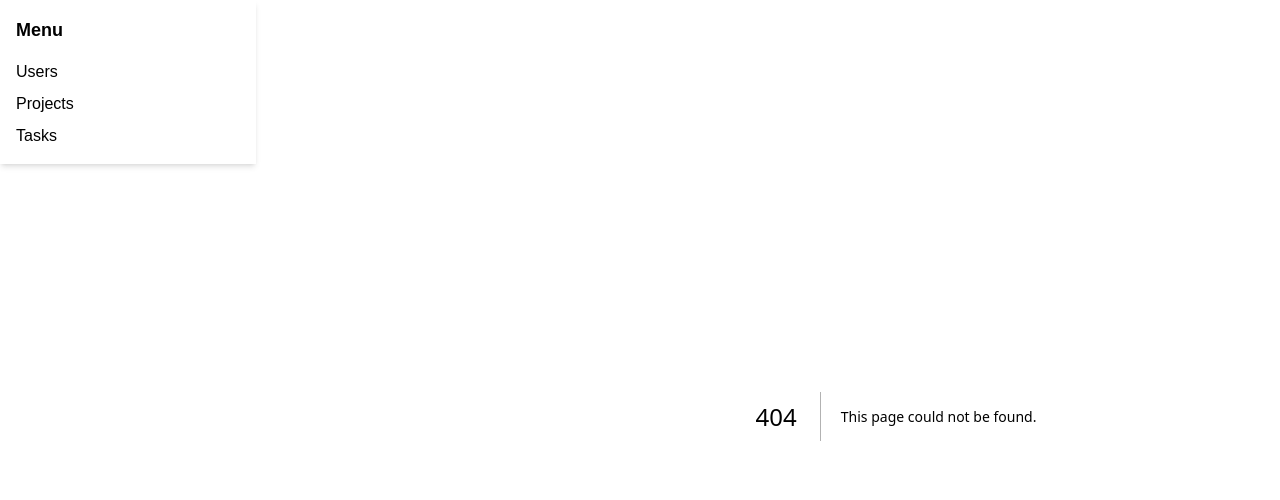
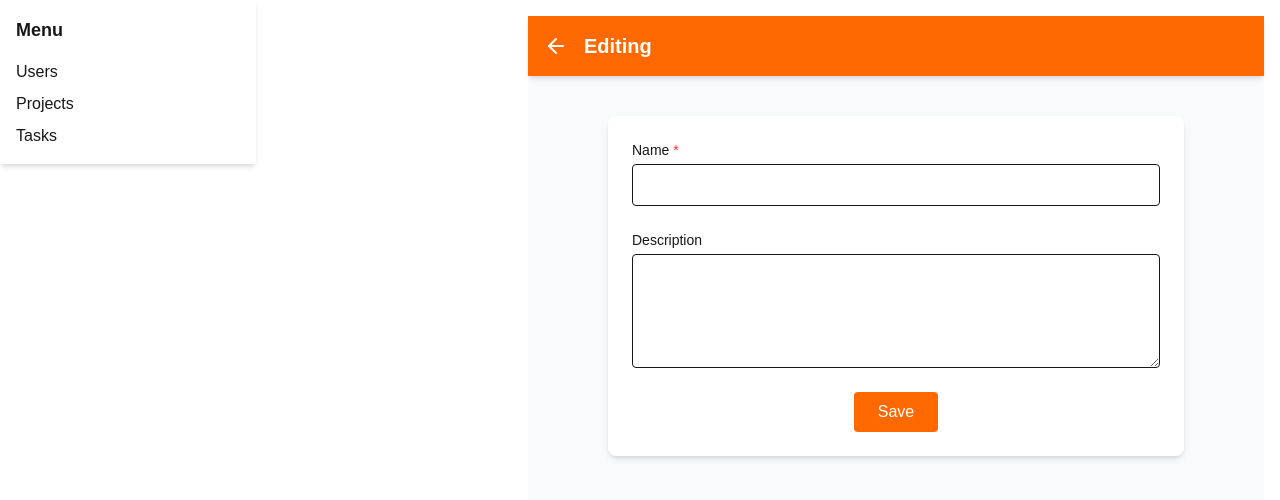
Before and after one commit to Flerma98/teravision-react-course, a Next.js app: page /projects/form/1 in a window 1280 px wide. Before the commit this address had no page. Shown: the top 500 px of the page. Built offline with nearby package versions, Linux system fonts and the light colour scheme.

Commit message:
Adding Update and Delete for Projects

```diff
--- /dev/null
+++ b/src/app/context/projectContext.tsx
@@ -0,0 +1,31 @@
+'use client';
+import React, { createContext, useContext, useState } from 'react';
+
+type Project = {
+  id: number;
+  title: string;
+  description: string;
+};
+
+type ProjectContextType = {
+  editingProject: Project | null;
+  setEditingProject: (project: Project | null) => void;
+};
+
+const ProjectContext = createContext<ProjectContextType | undefined>(undefined);
+
+export const ProjectProvider: React.FC<{children: React.ReactNode}> = ({ children }) => {
+  const [editingProject, setEditingProject] = useState<Project | null>(null);
+
+  return (
+    <ProjectContext.Provider value={{ editingProject, setEditingProject }}>
+      {children}
+    </ProjectContext.Provider>
+  );
+};
+
+export const useProject = () => {
+  const context = useContext(ProjectContext);
+  if (!context) throw new Error('useProject must be used within ProjectProvider');
+  return context;
+};
--- a/src/app/layout.tsx
+++ b/src/app/layout.tsx
@@ -2,6 +2,7 @@ import type { Metadata } from "next";
 import './globals.css';
 import { ReactNode } from 'react';
 import ClientDrawer from "@/components/client-drawer/component";
+import { ProjectProvider } from './context/projectContext';
 
 export const metadata: Metadata = {
     title: "Create Next App",
@@ -12,9 +13,11 @@ export default function RootLayout({ children }: { children: ReactNode }) {
     return (
         <html lang="en">
             <body className="bg-gray-100 text-gray-900">
+                <ProjectProvider>
                     <ClientDrawer>
                         {children}
                     </ClientDrawer>
+                </ProjectProvider>
             </body>
         </html>
     );
--- /dev/null
+++ b/src/app/projects/form/[id]/page.tsx
@@ -0,0 +1,87 @@
+"use client"
+import { createProject } from '../action'
+import { useRouter } from 'next/navigation';
+import { ArrowLeftIcon } from "lucide-react";
+import { useState, useEffect } from 'react';
+import { useProject } from '../../../context/projectContext';
+
+export default function ProjectForm() {
+    const router = useRouter()
+    const { editingProject } = useProject();
+
+    const [title, setTitle] = useState('');
+    const [description, setDescription] = useState('');
+
+    useEffect(() => {
+        console.log(editingProject)
+        if (editingProject) {
+            setTitle(editingProject.title);
+            setDescription(editingProject.description);
+        } else {
+            setTitle('');
+            setDescription('');
+        }
+    }, [editingProject]);
+
+    return (
+        <div className="min-h-screen flex flex-col bg-gray-50">
+            {/* AppBar */}
+            <header className="bg-orange-500 text-white p-4 shadow-md flex items-center gap-4">
+                <button
+                    onClick={() => router.back()}
+                    className="hover:text-orange-200 transition"
+                    aria-label="Go back"
+                >
+                    <ArrowLeftIcon className="w-6 h-6" />
+                </button>
+                <h1 className="text-xl font-bold">Editing {editingProject?.id}</h1>
+            </header>
+
+            {/* Content */}
+            <main className="flex-grow flex justify-center items-start pt-10 px-4">
+                <form
+                    action={createProject}
+                    className="w-full max-w-xl bg-white p-6 rounded-lg shadow-md space-y-6"
+                >
+                    <div>
+                        <label className="block text-sm font-medium" htmlFor="name">
+                            Name <span className="text-red-500">*</span>
+                        </label>
+                        <input
+                            type="text"
+                            id="name"
+                            name="name"
+                            required
+                            className="mt-1 block w-full border px-3 py-2 rounded focus:outline-none focus:ring-2 focus:ring-orange-400"
+                            value={title}
+                            onChange={e => setTitle(e.target.value)}
+                        />
+                    </div>
+
+                    <div>
+                        <label className="block text-sm font-medium" htmlFor="description">
+                            Description
+                        </label>
+                        <textarea
+                            id="description"
+                            name="description"
+                            rows={4}
+                            className="mt-1 block w-full border px-3 py-2 rounded focus:outline-none focus:ring-2 focus:ring-orange-400"
+                            value={description}
+                            onChange={e => setDescription(e.target.value)}
+                        ></textarea>
+                    </div>
+
+                    <div className="flex justify-center">
+                        <button
+                            type="submit"
+                            className="bg-orange-500 text-white px-6 py-2 rounded hover:bg-orange-700 transition"
+                        >
+                            Save
+                        </button>
+                    </div>
+                </form>
+            </main>
+        </div>
+    )
+}
--- a/src/app/projects/page.tsx
+++ b/src/app/projects/page.tsx
@@ -1,13 +1,41 @@
+'use client';
+import { useState } from "react";
 import Link from "next/link";
 import { MagnifyingGlassIcon } from '@heroicons/react/24/solid'
+import { useRouter } from 'next/navigation';
+import { useProject } from '../context/projectContext';
 
 export default function ProjectsPage() {
-    const projects = Array(2).fill(null).map((_, idx) => ({
+    const router = useRouter();
+    const { setEditingProject } = useProject();
+
+    type Project = {
+        id: number;
+        title: string;
+        description: string;
+    };
+
+    const [projects, setProjects] = useState(Array(2).fill(null).map((_, idx) => ({
         id: idx,
-        title: 'Title',
+        title: `Title ${idx}`,
         description:
             'Lorem Ipsum is simply dummy text of the printing and typesetting industry. Lorem Ipsum has been the industry\'s standard dummy text ever since the 1500s...'
-    }));
+    })));
+
+    const deleteProject = (id: number) => {
+        setProjects(prev => prev.filter(project => project.id !== id));
+        // Deletes in database here
+    };
+
+    const editProject = (project: Project) => {
+        setEditingProject(project);
+        router.push(`projects/form/${project.id}`);
+    };
+
+    const addProject = () => {
+        setEditingProject(null);
+        router.push('projects/form');
+    }
 
     return (
         <div>
@@ -28,19 +56,60 @@ export default function ProjectsPage() {
             {/* Project list */}
             <div className="space-y-4">
                 {projects.map((project) => (
-                    <div key={project.id} className="bg-gray-200 rounded-2xl p-4">
-                        <h2 className="font-bold text-lg">{project.title}</h2>
-                        <p className="text-sm text-gray-700 mt-2">{project.description}</p>
+                    <div key={project.id} className="bg-gray-200 rounded-2xl p-4 flex items-center">
+                        <div>
+                            <h2 className="font-bold text-lg">{project.title}</h2>
+                            <p className="text-sm text-gray-700 mt-2">{project.description}</p>
+                        </div>
+
+                        <div className="w-16 h-16 rounded flex items-center justify-center">
+                            <button onClick={() => editProject(project)}>
+                                <svg
+                                    xmlns="http://www.w3.org/2000/svg"
+                                    className="w-8 h-8 text-blue-500 hover:text-blue-700"
+                                    fill="none"
+                                    viewBox="0 0 24 24"
+                                    stroke="currentColor"
+                                    strokeWidth="2"
+                                >
+                                    <path
+                                        strokeLinecap="round"
+                                        strokeLinejoin="round"
+                                        d="m16.862 4.487 1.687-1.688a1.875 1.875 0 1 1 2.652 2.652L10.582 16.07a4.5 4.5 0 0 1-1.897 1.13L6 18l.8-2.685a4.5 4.5 0 0 1 1.13-1.897l8.932-8.931Zm0 0L19.5 7.125M18 14v4.75A2.25 2.25 0 0 1 15.75 21H5.25A2.25 2.25 0 0 1 3 18.75V8.25A2.25 2.25 0 0 1 5.25 6H10"
+                                    />
+                                </svg>
+                            </button>
+                        </div>
+
+                        <div className="w-16 h-16 rounded flex items-center justify-center">
+                            <button onClick={() => deleteProject(project.id)}>
+                                <svg
+                                    xmlns="http://www.w3.org/2000/svg"
+                                    className="w-8 h-8 text-red-500 hover:text-red-700"
+                                    viewBox="0 0 24 24"
+                                    fill="none"
+                                    stroke="currentColor"
+                                    strokeWidth="2"
+                                >
+                                    <path
+                                        strokeLinecap="round"
+                                        strokeLinejoin="round"
+                                        d="m14.74 9-.346 9m-4.788 0L9.26 9m9.968-3.21c.342.052.682.107 1.022.166m-1.022-.165L18.16 19.673a2.25 2.25 0 0 1-2.244 2.077H8.084a2.25 2.25 0 0 1-2.244-2.077L4.772 5.79m14.456 0a48.108 48.108 0 0 0-3.478-.397m-12 .562c.34-.059.68-.114 1.022-.165m0 0a48.11 48.11 0 0 1 3.478-.397m7.5 0v-.916c0-1.18-.91-2.164-2.09-2.201a51.964 51.964 0 0 0-3.32 0c-1.18.037-2.09 1.022-2.09 2.201v.916m7.5 0a48.667 48.667 0 0 0-7.5 0"
+                                    />
+                                </svg>
+                            </button>
+                        </div>
+
                     </div>
                 ))}
             </div>
 
             {/* Floating action button */}
-            <Link href="/projects/form">
-                <button className="fixed bottom-6 right-6 bg-orange-500 rounded-full w-14 h-14 text-white text-3xl flex items-center justify-center shadow-lg">
-                    +
-                </button>
-            </Link>
+            <button
+                onClick={() => addProject()}
+                className="fixed bottom-6 right-6 bg-orange-500 rounded-full w-14 h-14 text-white text-3xl flex items-center justify-center shadow-lg">
+                +
+            </button>
         </div>
     );
 }
```
Lines whose indentation alone changed are shown as unchanged.
